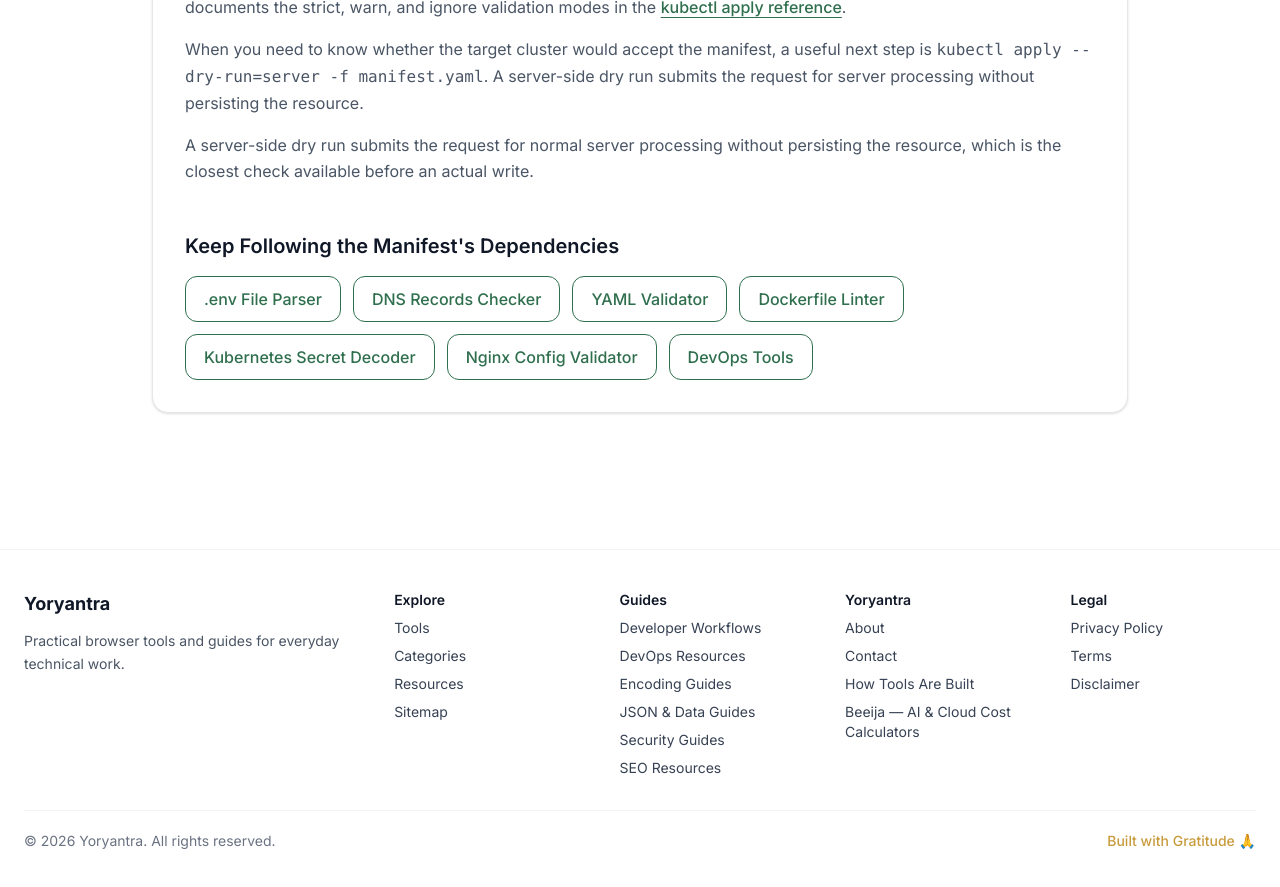
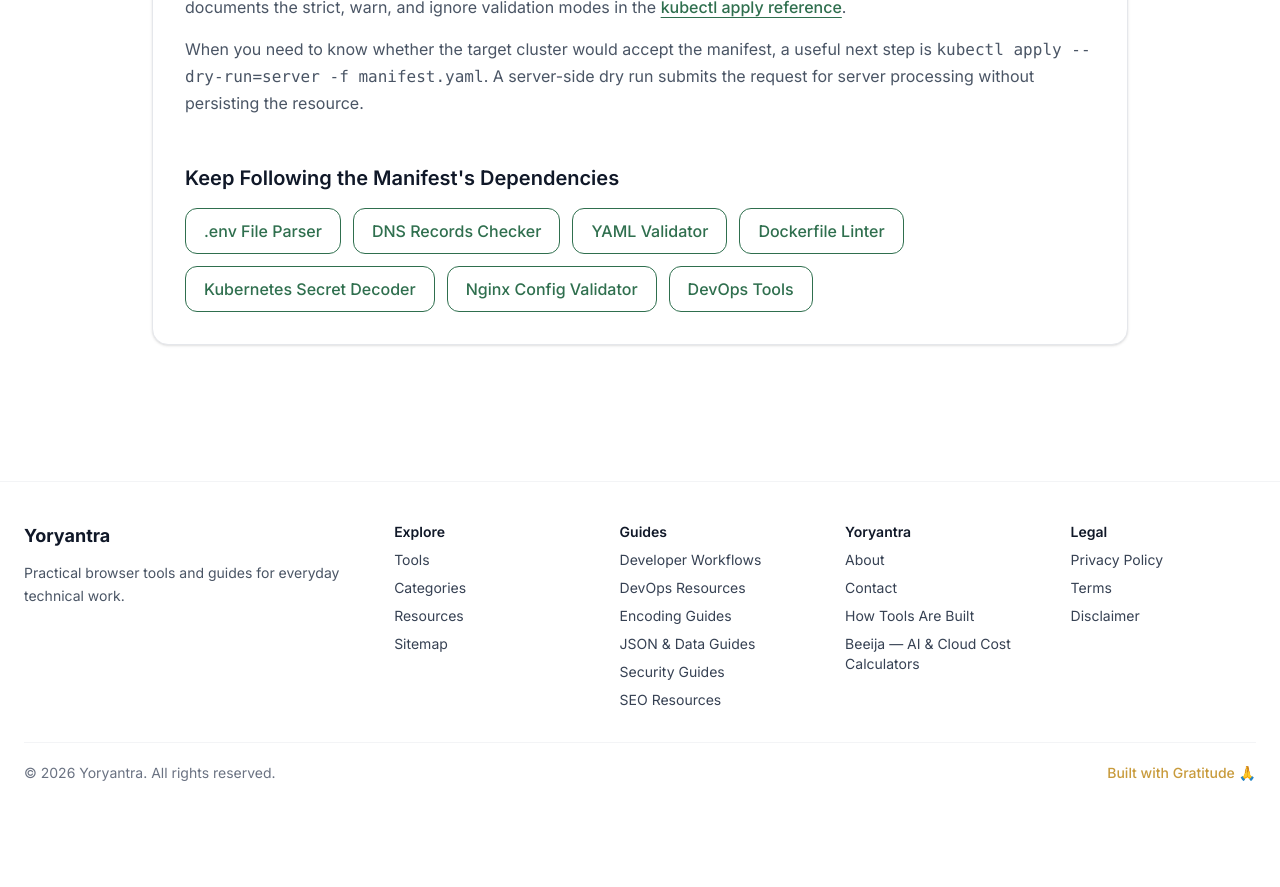
Before and after one commit to vaarunsonawwane-ops/yoryantra-new, a Next.js app: page /tools/kubernetes-yaml-validator in a window 1280 px wide. Shown: the part 4620-5507 px from the top of the page. After the commit the page ends 5443 px from the top, so only its background shows below. Built offline with nearby package versions, Linux system fonts and the light colour scheme.

Commit message:
Step 15.9

```diff
--- a/app/tools/kubernetes-yaml-validator/ToolClient.tsx
+++ b/app/tools/kubernetes-yaml-validator/ToolClient.tsx
@@ -651,7 +651,6 @@ function inspectEnv(
         "resourceFieldRef",
         "configMapKeyRef",
         "secretKeyRef",
-        "fileKeyRef",
       ].filter((key) => hasOwn(item.valueFrom as PlainObject, key));
 
       if (sourceKeys.length !== 1) {
@@ -659,14 +658,7 @@ function inspectEnv(
           findings,
           "error",
           `${itemPath}.valueFrom`,
-          "env.valueFrom must select exactly one fieldRef, resourceFieldRef, configMapKeyRef, secretKeyRef, or fileKeyRef."
-        );
-      } else if (sourceKeys[0] === "fileKeyRef") {
-        addFinding(
-          findings,
-          "info",
-          `${itemPath}.valueFrom.fileKeyRef`,
-          "fileKeyRef is recognized as a current Kubernetes EnvVarSource, but it requires cluster support for the EnvFiles feature gate."
+          "env.valueFrom must select exactly one fieldRef, resourceFieldRef, configMapKeyRef, or secretKeyRef."
         );
       }
     }
@@ -2120,11 +2112,6 @@ spec:
             server-side dry run submits the request for server processing
             without persisting the resource.
           </p>
-          <p className="mt-4 leading-relaxed text-gray-600">
-            A server-side dry run submits the request for normal server processing
-            without persisting the resource, which is the closest check available
-            before an actual write.
-          </p>
         </div>
 
         <div>
```
